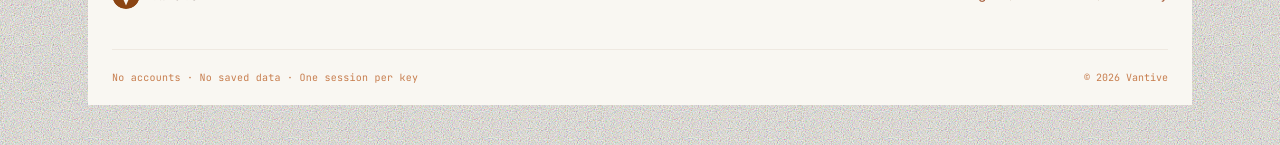
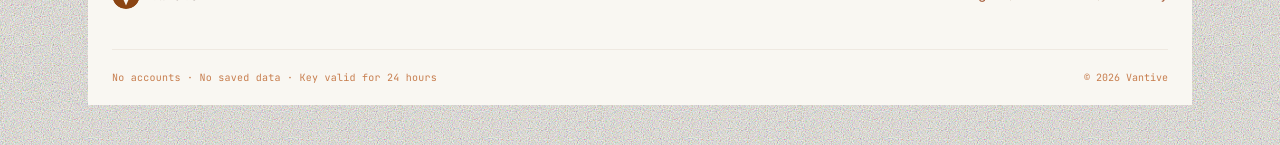
Before and after one commit to cutmob/VC-INTERVIEW-COACH, a Next.js app: page /pricing in a window 1280 px wide. Shown: the part 1122-1267 px from the top of the page. Built offline with nearby package versions, Linux system fonts and the light colour scheme.

Commit message:
fix: update footer copy to accurately reflect key reuse within 24hr window

```diff
--- a/components/site-footer.tsx
+++ b/components/site-footer.tsx
@@ -47,7 +47,7 @@ export function SiteFooter() {
                 {/* Bottom row: tagline + copyright */}
                 <div className="flex flex-col items-start gap-2 border-t border-wood-200/60 py-5 sm:flex-row sm:items-center sm:justify-between dark:border-white/[0.04]">
                     <p className="font-mono text-[10px] tracking-wide text-wood-400 dark:text-[#3D3A38]">
-                        No accounts · No saved data · One session per key
+                        No accounts · No saved data · Key valid for 24 hours
                     </p>
                     <p className="font-mono text-[10px] text-wood-400 dark:text-[#2C2A29]">
                         © {new Date().getFullYear()} Vantive
```
